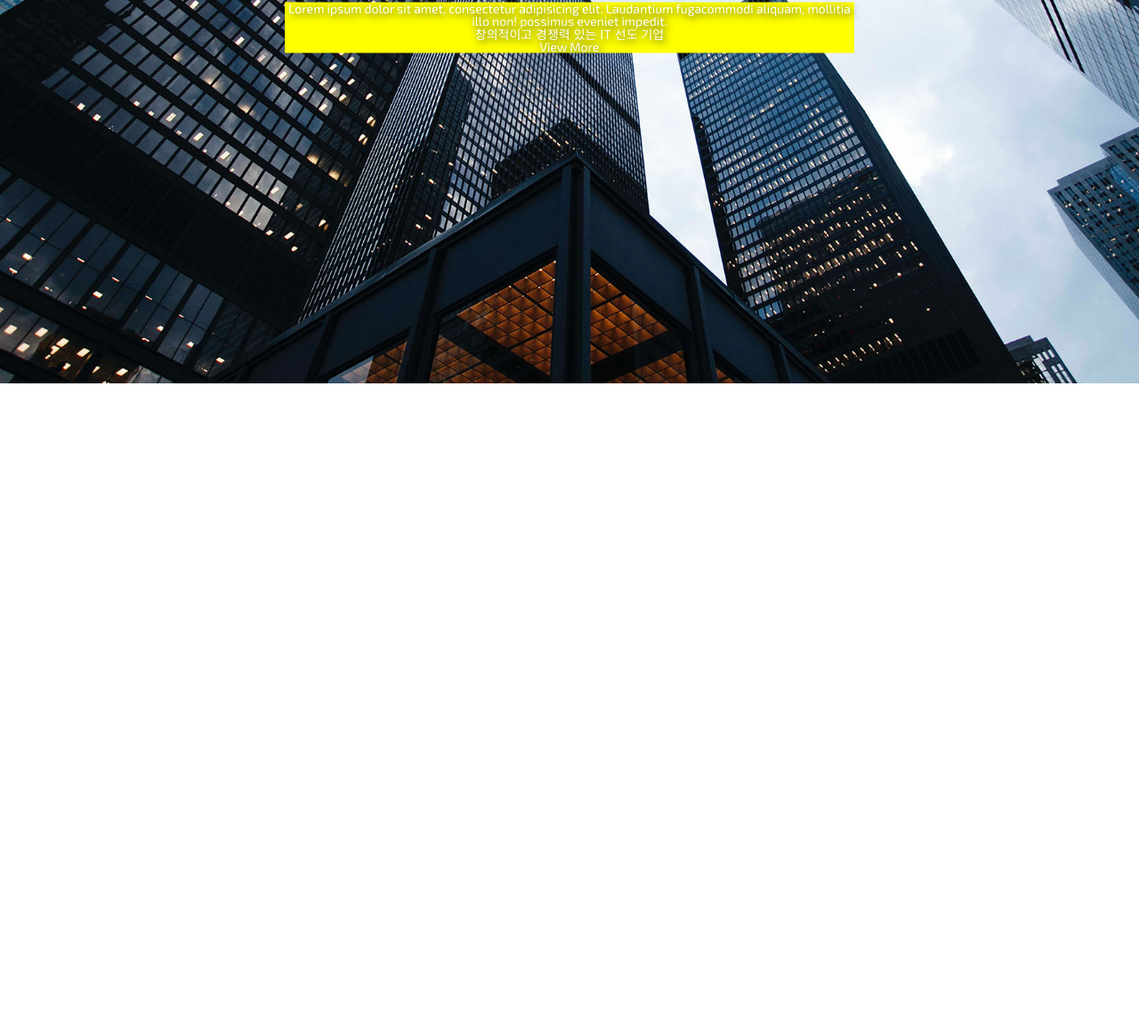
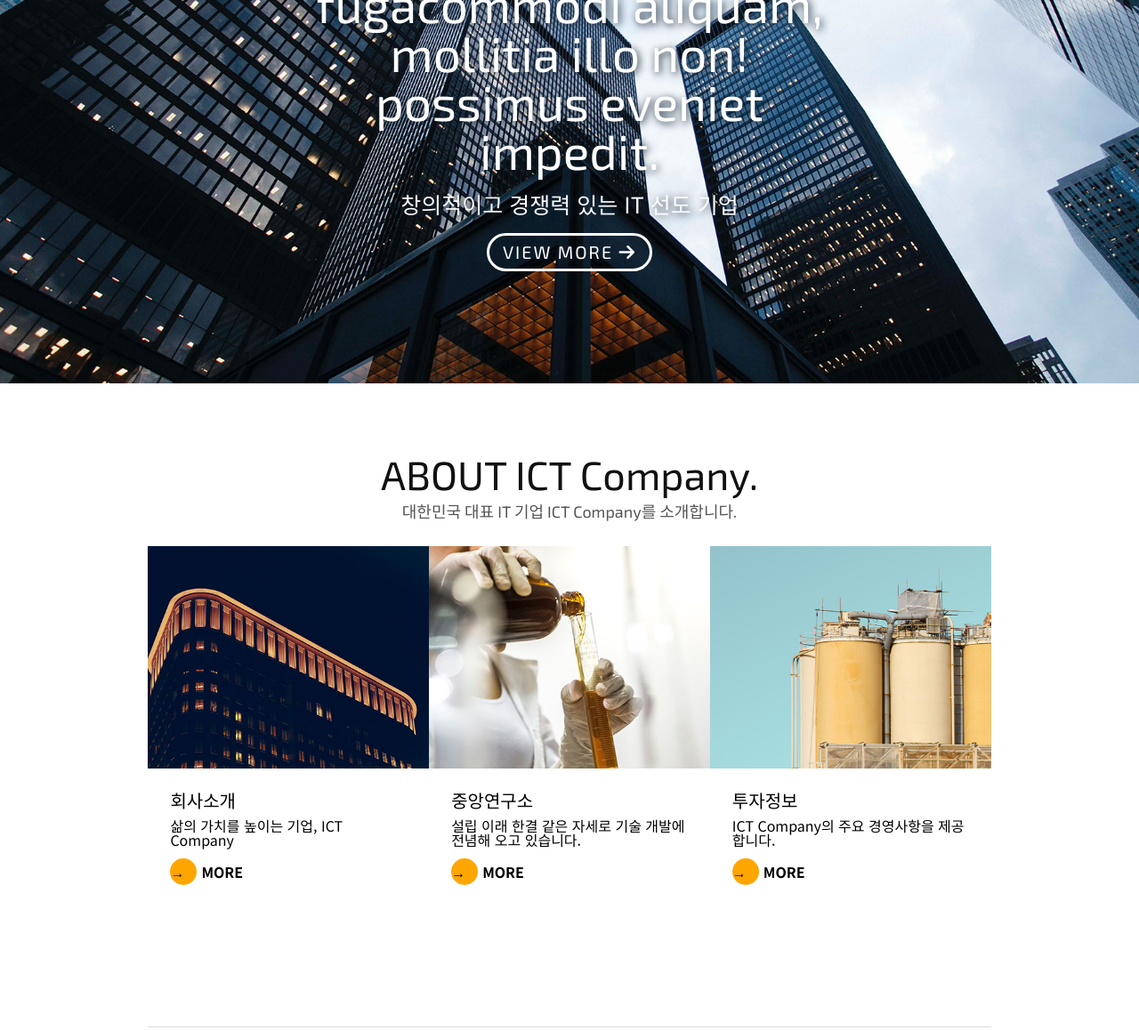
Before and after one commit to mirangee/css-template-company, a plain HTML site: page index.html in a window 1280 px wide. Shown: the part 369-1527 px from the top of the page at 89% size. Before the commit the page ends 800 px from the top, so only its background shows below. Drawn offline with nearby package versions, Linux system fonts and the light colour scheme.

Commit message:
about 작성 완료

```diff
--- a/css/main.css
+++ b/css/main.css
@@ -128,7 +128,6 @@ section.main {
 }
 
 section.main .main-title {
-  background-color: yellow;
   position: absolute;
   top: 50%;
   left: 50%;
@@ -162,3 +161,131 @@ section.main .main-title {
     top: 50%
   }
 }
+
+section.main .main-title h2 {
+  font-size: 55px;
+}
+
+section.main .main-title p {
+  font-size: 25px;
+  margin: 20px 0;
+}
+
+section.main .main-title .view {
+  font-size: 20px;
+  letter-spacing: 2px;
+  display: block;
+  width: 180px;
+  margin: 0 auto;
+  border: 3px solid #fff;
+  border-radius: 40px;
+  padding: 8px 0;
+
+  position: relative;
+  overflow: hidden;
+}
+
+section.main .main-title .view::after {
+  content: '';
+  width: 0;
+  height: 100%;
+  background-color: rgba(255, 255, 255, 0.3);
+  position: absolute;
+  top: 0;
+  left: 0;
+  transition: 0.3s;
+}
+
+section.main .main-title .view:hover::after {
+  width: 100%;
+}
+
+/* section에 들어갈 디자인 일괄 지정 */
+section .title {
+  text-align: center;
+}
+
+section .title h2 {
+  font-size: 45px;
+  color: #111;
+  margin-bottom: 10px;
+}
+
+section .title p {
+  font-size: 18px;
+  color: #555;
+}
+
+section .subcontainer {
+  width: 74%;
+  margin: 0 auto;
+}
+
+
+/* section.about style */
+section.about {
+  margin: 80px 0;
+}
+
+section.about .subcontainer {
+  margin-top: 30px;
+  border-bottom: 1px solid #ddd;
+  padding-bottom: 30px;
+}
+
+section.about .subcontainer li {
+  width: 33.3333%;
+  box-sizing: border-box;
+  float: left;
+  height: 510px;
+}
+
+section.about .subcontainer li .img-box {
+  overflow: hidden;
+}
+
+section.about .subcontainer li .img-box img {
+  width: 100%;
+  transition: 0.6s;
+}
+
+section.about .subcontainer li a:hover .img-box img {
+  transform: scale(1.2);
+}
+
+section.about .subcontainer li a .text {
+  padding: 25px;
+}
+
+section.about .subcontainer li a .text h3 {
+  font-size: 20px;
+  margin-bottom: 10px;
+}
+
+section.about .subcontainer li a .text p {
+  font-size: 16px;
+  margin-bottom: 20px;
+}
+
+section.about .subcontainer li a .text p.more {
+  /* 일괄 대소문자 변경(소문자는 lowercase) */
+  text-transform: uppercase;
+  font-weight: 700;
+
+  position: relative;
+  padding-left: 35px;
+}
+
+section.about .subcontainer li a .text p.more::before {
+  content: '→';
+  display: block;
+  width: 30px;
+  height: 30px;
+  background-color: orange;
+  border-radius: 50%;
+  line-height: 30px;
+
+  position: absolute;
+  top: -7px;
+  left: 0;
+}
--- a/index.html
+++ b/index.html
@@ -54,10 +54,57 @@
           mollitia illo non! possimus eveniet impedit.
         </h2>
         <p>창의적이고 경쟁력 있는 IT 선도 기업</p>
-        <a href="#" class="view en"> View More</a>
+        <a href="#" class="view en"> VIEW MORE <i class="fa-solid fa-arrow-right"></i></a>
       </div>
     </section>
     <!-- section main -->
+
+    <!-- section about -->
+    <section class="about">
+      <div class="title en">
+        <h2>ABOUT ICT Company.</h2>
+        <p>대한민국 대표 IT 기업 ICT Company를 소개합니다.</p>
+      </div>
+      <ul class="subcontainer clearfix">
+        <li>
+          <a href="#">
+            <div class="img-box">
+              <img src="./img/about_1.jpg" alt="회사소개">
+            </div>
+            <div class="text">
+              <h3>회사소개</h3>
+              <p>삶의 가치를 높이는 기업, ICT Company</p>
+              <p class="more">more</p>
+            </div>
+          </a>
+        </li>
+        <li>
+          <a href="#">
+            <div class="img-box">
+              <img src="./img/about_2.jpg" alt="중앙연구소">
+            </div>
+            <div class="text">
+              <h3>중앙연구소</h3>
+              <p>설립 이래 한결 같은 자세로 기술 개발에 전념해 오고 있습니다.</p>
+              <p class="more">more</p>
+            </div>
+          </a>
+        </li>
+        <li>
+          <a href="#">
+            <div class="img-box">
+              <img src="./img/about_3.jpg" alt="투자정보">
+            </div>
+            <div class="text">
+              <h3>투자정보</h3>
+              <p>ICT Company의 주요 경영사항을 제공합니다.</p>
+              <p class="more">more</p>
+            </div>
+          </a>
+        </li>
+      </ul>
+    </section>
+    <!-- end section about -->
   </div>
 </body>
 
```
